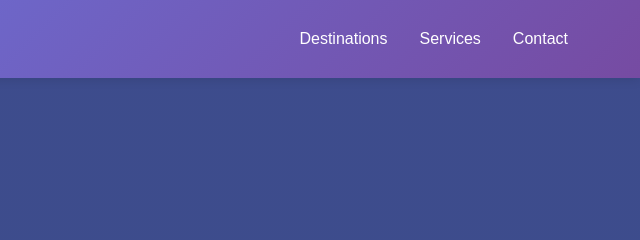
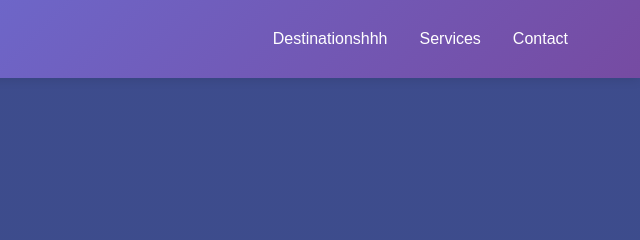
Before and after one commit to Yaanneex/DevOpsP, a plain HTML site: page index.html in a window 1280 px wide. Shown: the top 240 px of the page, 640-1280 px from the left. Drawn offline with Linux system fonts and the light colour scheme.

Commit message:
commit 2

```diff
--- a/index.html
+++ b/index.html
@@ -381,7 +381,7 @@
         <nav class="nav">
             <a href="#" class="logo">🌍 TravelWorks</a>
             <ul class="nav-links">
-                <li><a href="#destinationshh">Destinations</a></li>
+                <li><a href="#destinations">Destinationshhh</a></li>
                 <li><a href="#services">Services</a></li>
                 <li><a href="#contact">Contact</a></li>
             </ul>
```
